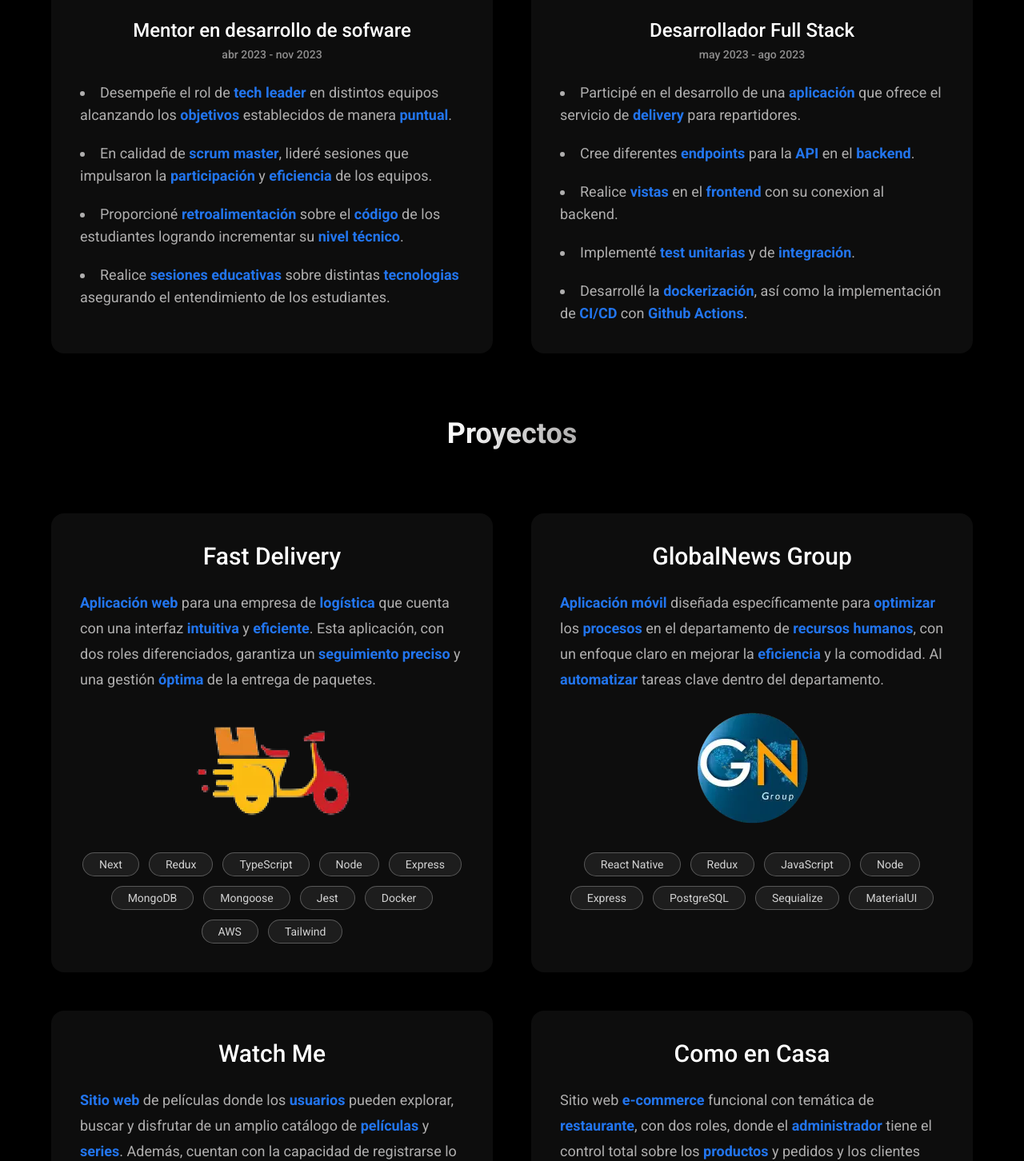
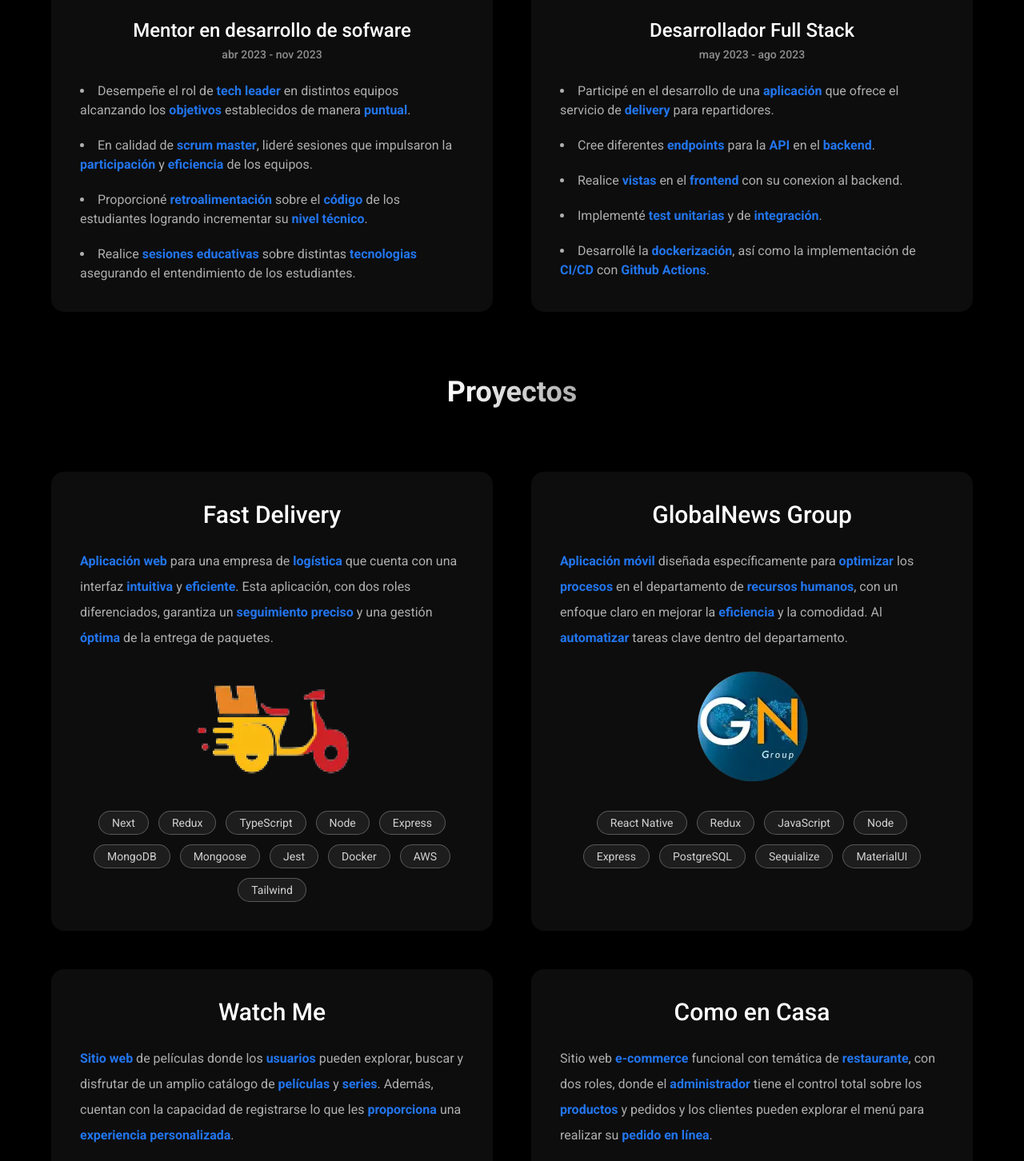
Before and after one commit to RafaMojica/Portfolio-Rafael-Mojica, a Next.js app: page / in a window 1280 px wide. Shown: the part 1078-2530 px from the top of the page at 80% size. Built offline with nearby package versions, Linux system fonts and the light colour scheme.

Commit message:
fix: size letter description

```diff
--- a/src/components/Experience.tsx
+++ b/src/components/Experience.tsx
@@ -23,7 +23,7 @@ const Experience = () => {
                 </h3>
                 <p className="text-dPrimary/80 text-sm">{duration}</p>
               </div>
-              <ul className="flex flex-col self-start gap-5 list-inside list-disc text-dPrimary text-sm sm:text-lg">
+              <ul className="flex flex-col self-start gap-5 list-inside list-disc text-dPrimary text-sm sm:text-base">
                 {tasks.map((task, index) => {
                   return (
                     <li
--- a/src/components/Projects.tsx
+++ b/src/components/Projects.tsx
@@ -32,7 +32,7 @@ const Projects = () => {
                 )}
               </div>
               <p
-                className="text-dPrimary leading-6 md:leading-8 text-sm sm:text-lg"
+                className="text-dPrimary leading-6 md:leading-8 text-sm sm:text-base"
                 dangerouslySetInnerHTML={{ __html: description }}
               />
               <Image src={image} alt={`logo del proyecto ${name}`} />
@@ -41,7 +41,7 @@ const Projects = () => {
                   return (
                     <span
                       key={name}
-                      className={`text-xs md:text-sm px-4 md:px-5 py-1 rounded-full text-dSecondary/80 bg-dPrimary/10 border-dPrimary/40 border`}
+                      className={`text-xs md:text-sm px-4 py-1 rounded-full text-dSecondary/80 bg-dPrimary/10 border-dPrimary/40 border`}
                     >
                       {name}
                     </span>
```
